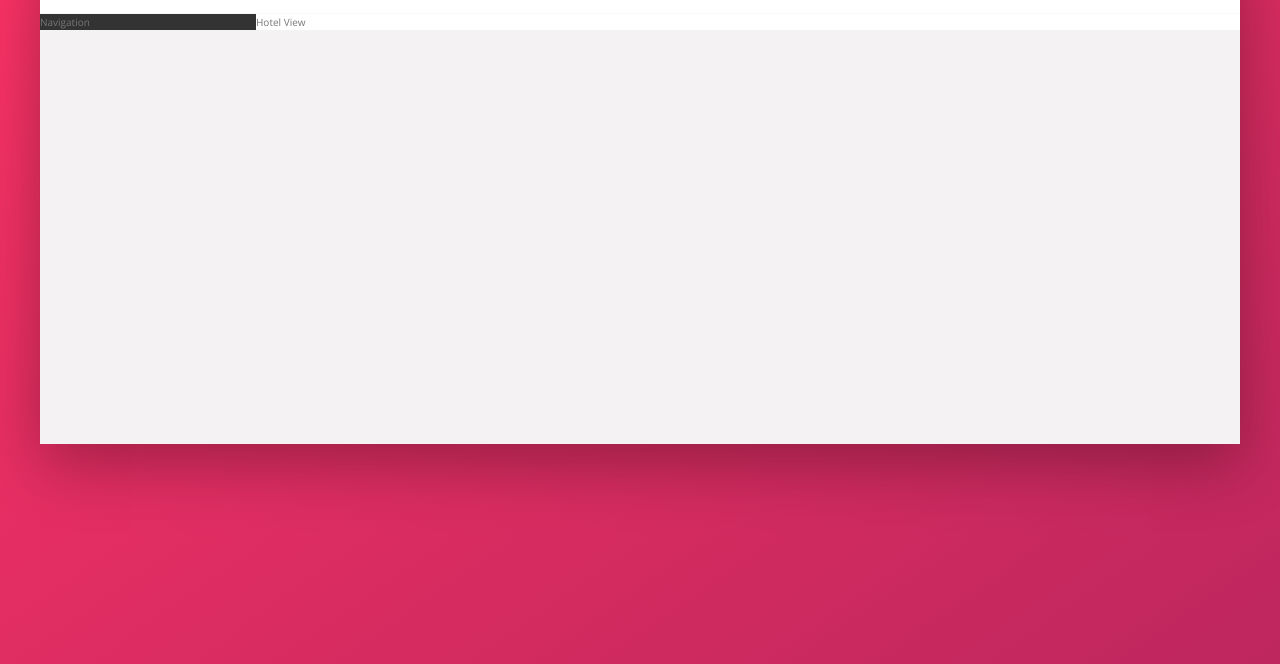
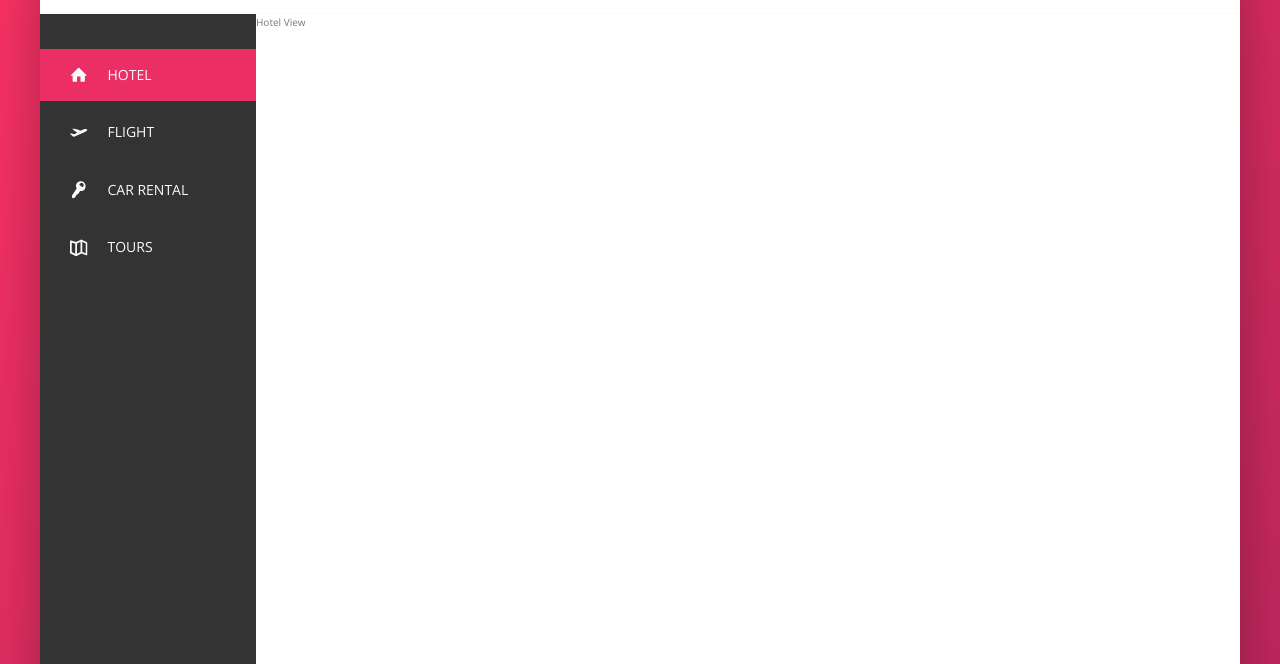
Before and after one commit to karlmarxmanzano/trillo-app, a website: page index.html in a window 1280 px wide. Shown: the part 136-800 px from the top of the page. Drawn offline with nearby package versions, Linux system fonts and the light colour scheme.

Commit message:
Done side-nav

```diff
--- a/index.html
+++ b/index.html
@@ -45,7 +45,44 @@
             </header>
             <div class="content">
                 <nav class="sidebar">
-                    Navigation
+                    <ul class="side-nav">
+                        <li class="side-nav__item side-nav__item--active">
+                            <a href="#" class="side-nav__link">
+                                <svg class="side-nav__icon">
+                                    <use xlink:href="img/sprite.svg#icon-home"></use>
+                                </svg>
+                                <span>Hotel</span>
+                            </a>
+                        </li>
+                        <li class="side-nav__item">
+                            <a href="#" class="side-nav__link">
+                                <svg class="side-nav__icon">
+                                    <use xlink:href="img/sprite.svg#icon-aircraft-take-off"></use>
+                                </svg>
+                                <span>Flight</span>
+                            </a>
+                        </li>
+                        <li class="side-nav__item">
+                            <a href="#" class="side-nav__link">
+                                <svg class="side-nav__icon">
+                                    <use xlink:href="img/sprite.svg#icon-key"></use>
+                                </svg>
+                                <span>Car rental</span>
+                            </a>
+                        </li>
+                        <li class="side-nav__item">
+                            <a href="#" class="side-nav__link">
+                                <svg class="side-nav__icon">
+                                    <use xlink:href="img/sprite.svg#icon-map"></use>
+                                </svg>
+                                <span>Tours</span>
+                            </a>
+                        </li>
+                    </ul>
+
+                    <div class="legal">
+                        &copy; 2020 by Trillo. All rights reserved.
+                    </div>
                 </nav>
                 <main class="hotel-view">
                     Hotel View
--- a/sass/_component.scss
+++ b/sass/_component.scss
@@ -107,3 +107,66 @@
         margin-right: 1rem;
     }
 }
+
+.side-nav {
+    font-size: 1.4rem;
+    list-style: none;
+    margin-top: 3.5rem;
+
+    &__item {
+        position: relative;
+
+        &:not(:last-child) {
+            margin-bottom: .5rem;
+        }
+    }
+
+    &__item::before {
+        content: '';
+        position: absolute;
+        top: 0;
+        left: 0;
+        height: 100%;
+        width: 3px;
+        background-color: var(--color-primary);
+        transform: scaleY(0);
+        transition: transform .2s, width cubic-bezier(1, 0, 0, 1) .2s, background-color .1s ;
+    }
+
+    &__item:hover::before,
+    &__item--active::before {
+        transform: scaleY(1);
+        width: 100%;
+    }
+
+    &__item:active::before {
+        background-color: var(--color-primary-light);
+    }
+
+    &__link:link,
+    &__link:visited {
+        color: var(--color-grey-light-1);
+        text-decoration: none;
+        text-transform: uppercase;
+        display: block;
+        padding: 1.5rem 3rem;
+        display: flex;
+        align-items: center;
+        position: relative;
+        z-index: 1;
+    }
+
+    &__icon {
+        width: 1.75rem;
+        height: 1.75rem;
+        margin-right: 2rem;
+        fill: currentColor;
+    }
+}
+
+.legal {
+    font-size: 1.2rem;
+    color: var(--color-grey-light-4);
+    text-align: center;
+    padding: 2.5rem;
+}
--- a/sass/_layout.scss
+++ b/sass/_layout.scss
@@ -23,9 +23,15 @@
 .sidebar {
     background-color: var(--color-grey-dark-1);
     flex: 0 0 18%;
+    display: flex;
+    flex-direction: column;
+    justify-content: space-between;
 }
 
 .hotel-view {
     background-color: #FFF;
     flex: 1;
+    height: 80rem;
+
+    flex: 1;
 }
```
Also changed, not shown: css/style.css.
